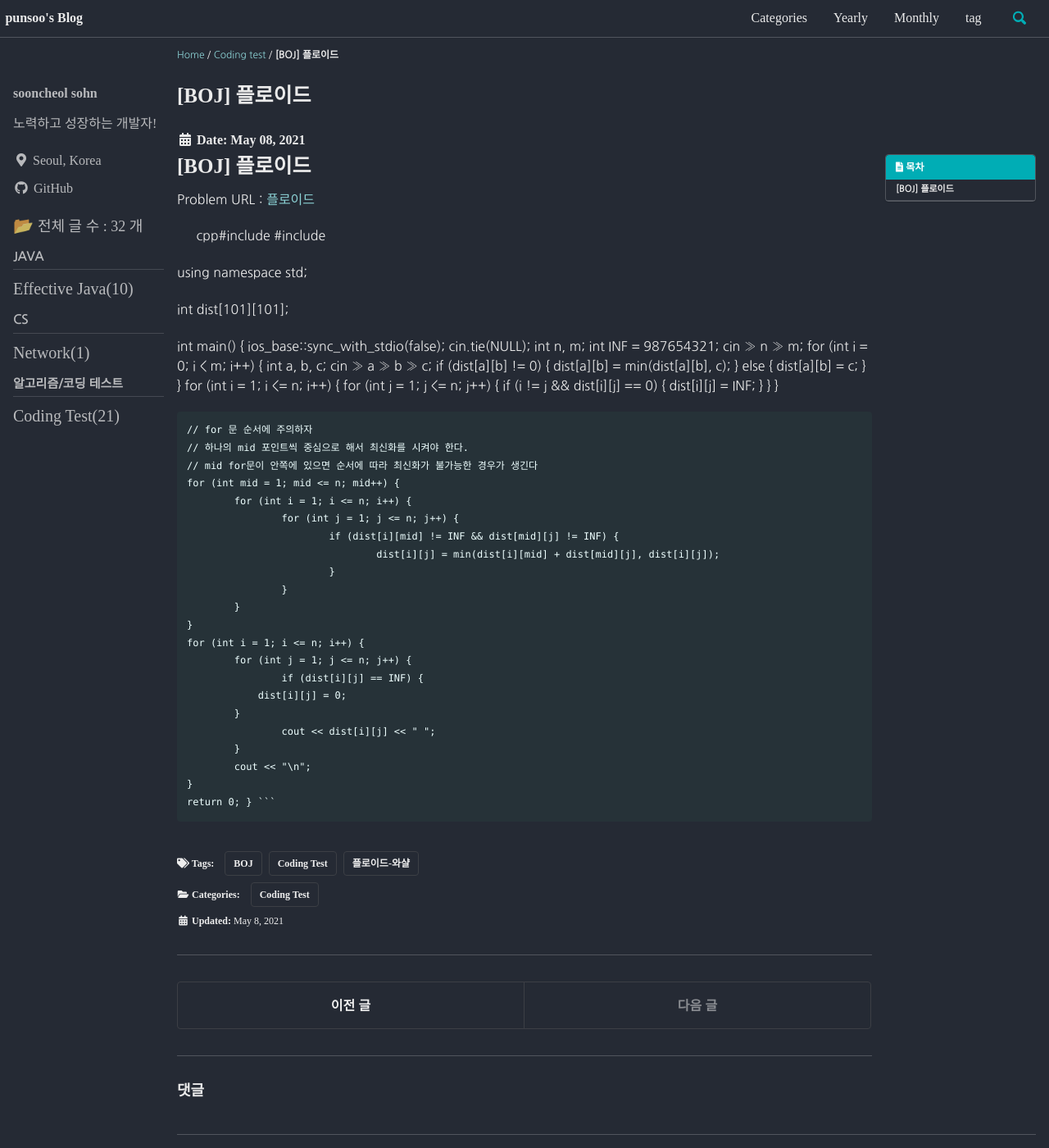
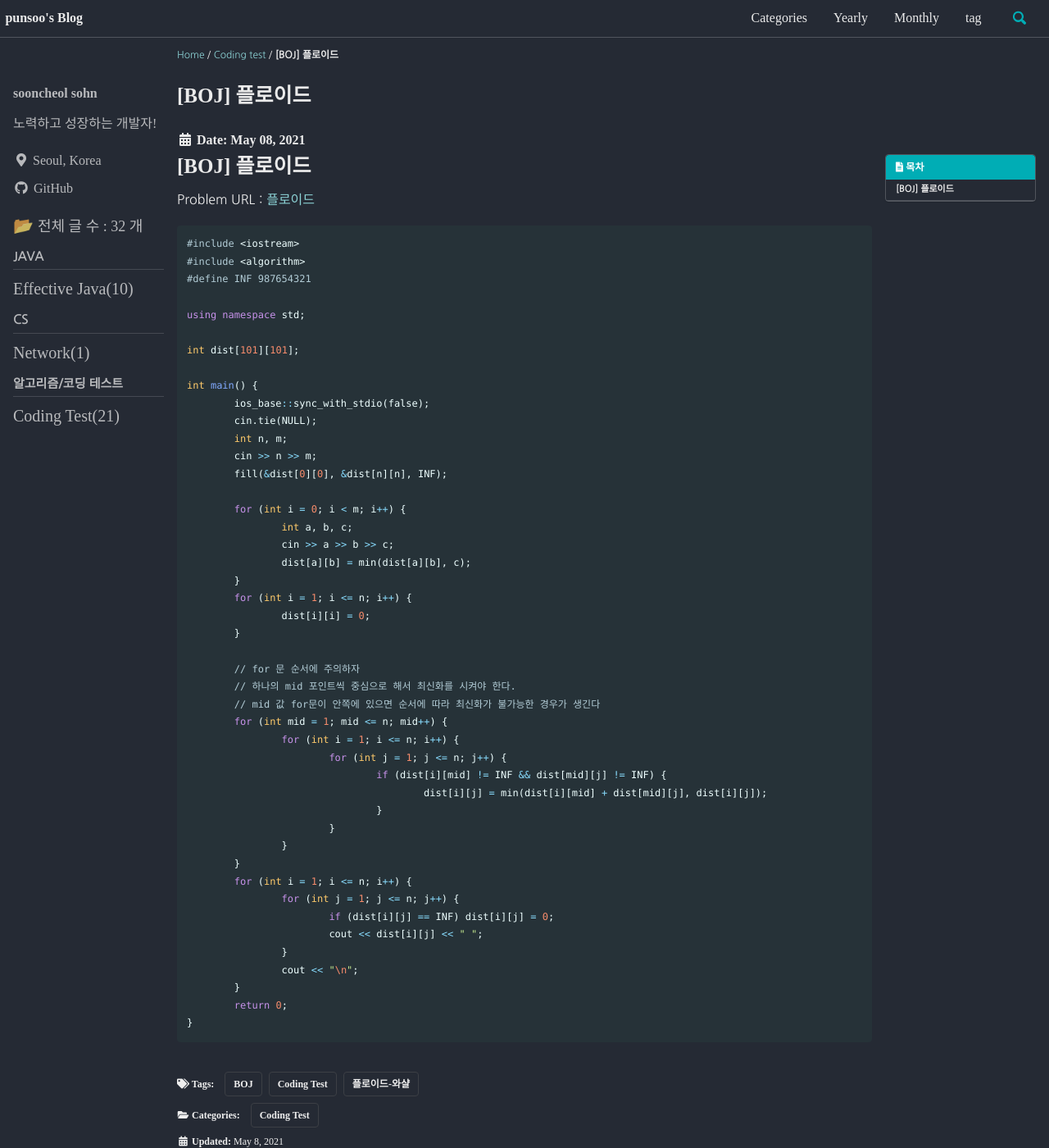
Before and after one commit to punsoo/punsoo.github.io, a Jekyll site: the page built from _posts/Coding-Test/2021-05-08-BOJ-플로이드.md, in a window 1280 px wide and 1400 px high. Shown: the whole window at 82% size. Built offline with Jekyll 4.4.1, drawn with Linux system fonts in a browser that asks for light colours; cached includes are drawn as plain includes; some web fonts are replaced; comment, search, counter and statistics services are not loaded.

Commit message:
BOJ 플로이드 풀이 수정

````diff
--- a/_posts/Coding-Test/2021-05-08-BOJ-플로이드.md
+++ b/_posts/Coding-Test/2021-05-08-BOJ-플로이드.md
@@ -25,8 +25,10 @@ last_modified_at: 2021-05-08
 
 Problem URL : [플로이드](https://www.acmicpc.net/problem/11404)
 
-```cpp#include <iostream>
+```cpp
+#include <iostream>
 #include <algorithm>
+#define INF 987654321
 
 using namespace std;
 
@@ -36,28 +38,21 @@ int main() {
 	ios_base::sync_with_stdio(false);
 	cin.tie(NULL);
 	int n, m;
-	int INF = 987654321;
 	cin >> n >> m;
+	fill(&dist[0][0], &dist[n][n], INF);
+
 	for (int i = 0; i < m; i++) {
 		int a, b, c;
 		cin >> a >> b >> c;
-		if (dist[a][b] != 0) {
-			dist[a][b] = min(dist[a][b], c);
-		} else {
-			dist[a][b] = c;
-		}
+		dist[a][b] = min(dist[a][b], c);
 	}
 	for (int i = 1; i <= n; i++) {
-		for (int j = 1; j <= n; j++) {
-			if (i != j && dist[i][j] == 0) {
-				dist[i][j] = INF;
-			}
-		}
+		dist[i][i] = 0;
 	}
 
 	// for 문 순서에 주의하자
 	// 하나의 mid 포인트씩 중심으로 해서 최신화를 시켜야 한다.
-	// mid for문이 안쪽에 있으면 순서에 따라 최신화가 불가능한 경우가 생긴다
+	// mid 값 for문이 안쪽에 있으면 순서에 따라 최신화가 불가능한 경우가 생긴다
 	for (int mid = 1; mid <= n; mid++) {
 		for (int i = 1; i <= n; i++) {
 			for (int j = 1; j <= n; j++) {
@@ -69,9 +64,7 @@ int main() {
 	}
 	for (int i = 1; i <= n; i++) {
 		for (int j = 1; j <= n; j++) {
-			if (dist[i][j] == INF) {
-                dist[i][j] = 0;
-            }
+			if (dist[i][j] == INF) dist[i][j] = 0;
 			cout << dist[i][j] << " ";
 		}
 		cout << "\n";
````
